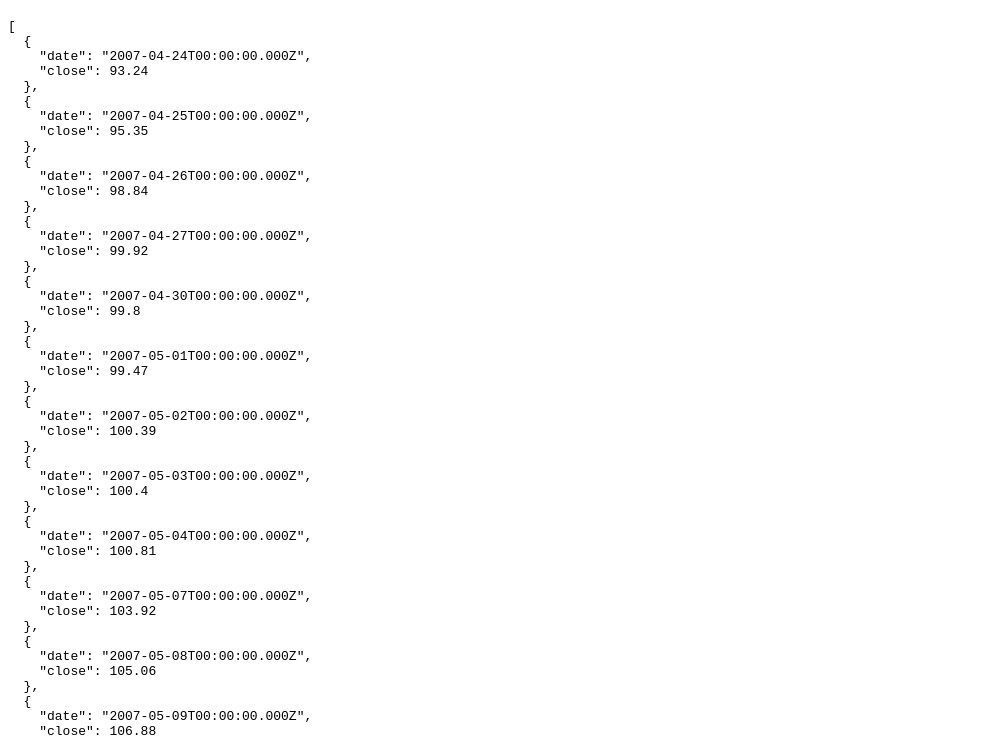
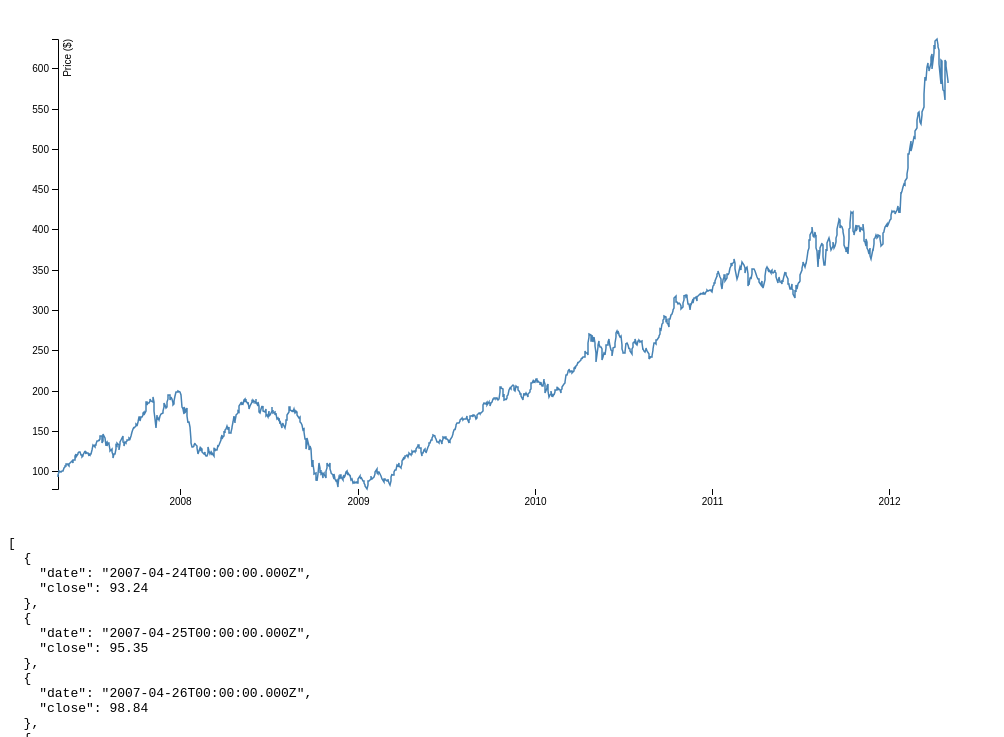
Before and after one commit to AlJohri/hks-line-chart-example, a plain HTML site: page index.html in a window 1280 px wide. Shown: the part 61-798 px from the top of the page, without its empty margins (0-1004 px from the left). Drawn offline with nearby package versions, Linux system fonts and the light colour scheme.

Commit message:
create static line graph

```diff
--- a/index.html
+++ b/index.html
@@ -3,14 +3,54 @@
 <head>
   <meta charset="utf-8">
   <title>HKS Line Chart Example</title>
+  <style>
+    .axis--x path {
+      display: none;
+    }
+
+    .line {
+      fill: none;
+      stroke: steelblue;
+      stroke-width: 1.5px;
+    }
+  </style>
 </head>
 
 <body>
+  <h1>HKS Line Chart Example</h1>
 
-	<h1>HKS Line Chart Example</h1>
+  <!-- https://en.wikipedia.org/wiki/Scalable_Vector_Graphics -->
+  <svg id="chart" width="960" height="500"></svg>
+
   <pre id="data"></pre>
   <script src="https://d3js.org/d3.v4.min.js"></script>
   <script>
+
+  var svg = d3.select("#chart");
+  var margin = {top: 20, right: 20, bottom: 30, left: 50};
+  var width = +svg.attr("width") - margin.left - margin.right;
+  var height = +svg.attr("height") - margin.top - margin.bottom;
+
+  // define an svg 'group' element
+  // https://developer.mozilla.org/en-US/docs/Web/SVG/Element/g
+  var g = svg.append("g")
+            .attr("transform", "translate(" + margin.left + "," + margin.top + ")");
+
+  // defines the type of x and y scale that will be used in the graph
+  // https://github.com/d3/d3-scale
+  // https://github.com/d3/d3-scale#scaleLinear
+  // https://github.com/d3/d3-scale#scaleTime
+  var x = d3.scaleTime().rangeRound([0, width]);
+  var y = d3.scaleLinear().rangeRound([height, 0]);
+
+  // constructs a line
+  // https://github.com/d3/d3-shape
+  // https://github.com/d3/d3-shape#line
+  // https://github.com/d3/d3-shape#line_x
+  // https://github.com/d3/d3-shape#line_y
+  var line = d3.line()
+    .x(function(d) { return x(d.date); })
+    .y(function(d) { return y(d.close); });
 
   // defines date time format used in the tsv file
   // https://github.com/d3/d3-time-format
@@ -19,17 +59,49 @@
   // %y - year without century as a decimal number [00,99]
   var parseTime = d3.timeParse("%d-%b-%y");
 
+  // download data.tsv and parse
   d3.tsv("data.tsv", function(d) {
     d.date = parseTime(d.date);
-	  d.close = +d.close;
+    d.close = +d.close; // force d.close to be numeric
     return d;
   }, function(error, data) {
       if (error) throw error;
-	  console.log(data);
-	  document.querySelector("#data").innerHTML = JSON.stringify(data, null, '  ');
+
+      // display data in json form underneath the chart
+      d3.select("#data").html(JSON.stringify(data, null, '  '));
+
+      // get the maximum and minimum of each column and set that as the
+      // input 'domain' for the x and y axis
+      // http://www.intmath.com/functions-and-graphs/2a-domain-and-range.php
+      // https://github.com/d3/d3-array#extent
+      // https://github.com/d3/d3-scale/blob/master/README.md#continuous_domain
+      // https://github.com/d3/d3-scale/blob/master/README.md#time_domain
+      x.domain(d3.extent(data, function(d) { return d.date; }));
+      y.domain(d3.extent(data, function(d) { return d.close; }));
+
+      g.append("g")
+        .attr("class", "axis axis--x")
+        .attr("transform", "translate(0," + height + ")")
+        .call(d3.axisBottom(x));
+
+      g.append("g")
+        .attr("class", "axis axis--y")
+        .call(d3.axisLeft(y))
+        .append("text")
+        .attr("fill", "#000")
+        .attr("transform", "rotate(-90)")
+        .attr("y", 6)
+        .attr("dy", "0.71em")
+        .style("text-anchor", "end")
+        .text("Price ($)");
+
+      g.append("path")
+        .datum(data)
+        .attr("class", "line")
+        .attr("d", line);
+
   });
 
   </script>
-
 </body>
 </html>
```
Also changed, not shown: 1 other file. Lines whose indentation alone changed are shown as unchanged.
